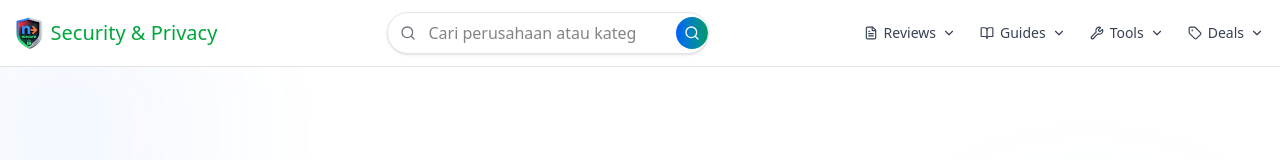
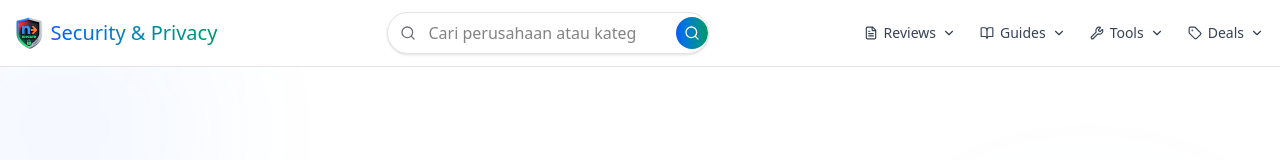
Before and after one commit to witos44/cms-frontend, a Next.js app: page / in a window 1280 px wide. Shown: the top 160 px of the page. Built offline with nearby package versions, Linux system fonts and the light colour scheme.

Commit message:
change text title color

```diff
--- a/components/MainNav.tsx
+++ b/components/MainNav.tsx
@@ -46,7 +46,7 @@ export default function MainNav() {
           {/* LOGO */}
           <Link href="/" className="flex items-center gap-2">
             <img src="/nsecure.png" alt="nsecure" className="h-8 w-auto" />
-            <span className="hidden md:inline text-xl text-green-600">
+            <span className="hidden md:inline text-xl bg-linear-to-r from-blue-600 to-emerald-600 bg-clip-text text-transparent">
               Security & Privacy
             </span>
           </Link>
```
